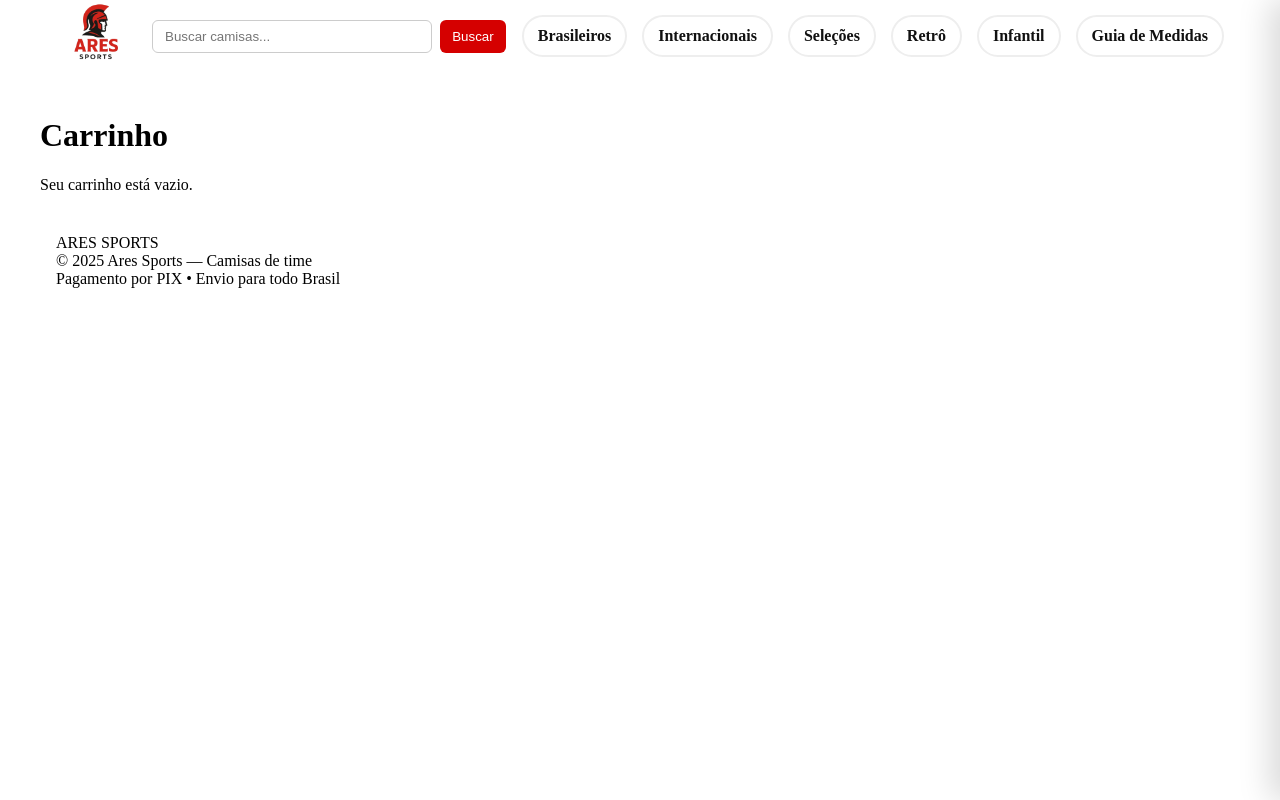
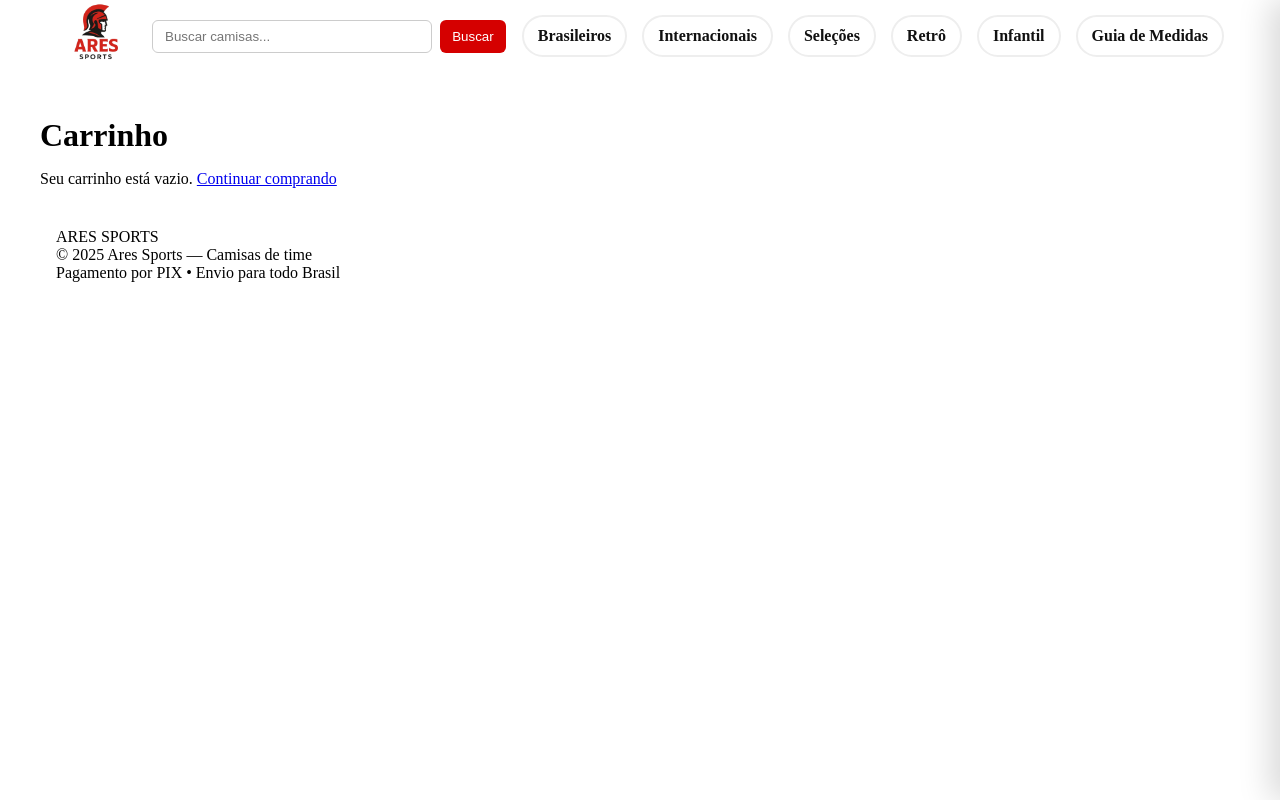
Before and after one commit to jpdecarvalho97/ares-sports, a Next.js app: page /carrinho in a window 1280 px wide. Built offline with nearby package versions, Linux system fonts and the light colour scheme.

Commit message:
carrinho

```diff
--- a/app/carrinho/page.js
+++ b/app/carrinho/page.js
@@ -1,73 +1,59 @@
 'use client'
 import Header from "@/components/Header";
 import Footer from "@/components/Footer";
-import { products } from "@/lib/data";
-import { CartProvider, useCart, hydrateCartFromQuery } from "@/lib/cart";
-import { useEffect } from "react";
-import { useSearchParams } from "next/navigation";
+import { useCart } from "@/lib/cart";
+import Link from "next/link";
 
-function CartInner(){
+export const metadata = { title: "Carrinho | Ares Sports" };
+
+export default function CarrinhoPage() {
   const cart = useCart();
-  const items = cart.items.map(line=>{
-    const p = products.find(x=>x.id===line.id);
-    return {...line, p};
-  });
+  const items = cart.items;
   const total = cart.total();
 
   return (
-    <main className="container" style={{padding:"24px 0"}}>
-      <h1>Carrinho</h1>
-      {items.length===0? <p>Seu carrinho está vazio.</p> : (
-        <div className="row row-2">
-          <div>
-            <table className="table">
-              <thead>
-                <tr>
-                  <th>Produto</th>
-                  <th>Tamanho</th>
-                  <th>Qtd</th>
-                  <th>Preço</th>
-                  <th></th>
-                </tr>
-              </thead>
-              <tbody>
-                {items.map(it=>(
-                  <tr key={`${it.id}|${it.size}`}>
-                    <td>{it.p?.name}</td>
-                    <td>{it.size}</td>
-                    <td className="flex">
-                      <button className="btn" onClick={()=>cart.dec(it.id, it.size)}>-</button>
-                      <span>{it.qty}</span>
-                      <button className="btn" onClick={()=>cart.inc(it.id, it.size)}>+</button>
-                    </td>
-                    <td>R$ {(it.p?.price*it.qty).toFixed(2)}</td>
-                    <td><button className="btn alt" onClick={()=>cart.remove(it.id, it.size)}>Remover</button></td>
-                  </tr>
-                ))}
-              </tbody>
-            </table>
-            <div className="space" style={{marginTop:16}}>
-              <strong>Total</strong>
-              <strong>R$ {total.toFixed(2)}</strong>
+    <>
+      <Header />
+      <main className="container" style={{ padding: "24px 0" }}>
+        <h1 style={{ marginBottom: 12 }}>Carrinho</h1>
+
+        {items.length === 0 && (
+          <p>Seu carrinho está vazio. <Link href="/" className="link">Continuar comprando</Link></p>
+        )}
+
+        {items.length > 0 && (
+          <>
+            <ul style={{ listStyle: "none", padding: 0, margin: 0, display: "grid", gap: 12 }}>
+              {items.map((it, idx) => (
+                <li key={idx} style={{ display: "flex", gap: 12, alignItems: "center", border: "1px solid #eee", borderRadius: 8, padding: 10 }}>
+                  <img src={it.image || "/img/placeholder.jpg"} alt={it.name} style={{ width: 72, height: 72, objectFit: "cover", borderRadius: 8 }} />
+                  <div style={{ flex: 1 }}>
+                    <div style={{ fontWeight: 700 }}>{it.name || it.id}</div>
+                    {it.size && <div className="small">Tamanho: {it.size}</div>}
+                    <div className="small">Preço: R$ {(Number(it.price)||0).toFixed(2)}</div>
+                  </div>
+                  <div style={{ display: "flex", alignItems: "center", gap: 8 }}>
+                    <button className="btn" onClick={() => cart.dec(it.id, it.size)}>-</button>
+                    <div style={{ minWidth: 24, textAlign: "center" }}>{it.qty}</div>
+                    <button className="btn" onClick={() => cart.inc(it.id, it.size)}>+</button>
+                  </div>
+                  <button className="btn" onClick={() => cart.remove(it.id, it.size)}>Remover</button>
+                </li>
+              ))}
+            </ul>
+
+            <div style={{ marginTop: 16, display: "flex", justifyContent: "space-between", alignItems: "center" }}>
+              <strong>Total: R$ {total.toFixed(2)}</strong>
+              <Link href="/checkout" className="btn btn-red">Finalizar compra</Link>
             </div>
-          </div>
-          <div>
-            <div className="promo">Pagamento 100% por <strong>PIX</strong>. Clique para finalizar.</div>
-            <a className="btn alt" href="/checkout">Finalizar com PIX</a>
-          </div>
-        </div>
-      )}
-    </main>
-  )
+
+            <div style={{ marginTop: 10 }}>
+              <button className="btn" onClick={cart.clear}>Limpar carrinho</button>
+            </div>
+          </>
+        )}
+      </main>
+      <Footer />
+    </>
+  );
 }
-
-
-export default function CartPage(){
-  return (
-    <CartProvider>
-      <Header />
-      <CartInner />
-      <Footer />
-    </CartProvider>
-  )
-}
--- a/components/CartBadge.jsx
+++ b/components/CartBadge.jsx
@@ -4,7 +4,7 @@ import { useCart } from "@/lib/cart";
 
 export default function CartBadge() {
   const cart = useCart();
-  const count = cart.items.reduce((sum, item) => sum + item.qty, 0);
+  const count = cart.items.reduce((s, it) => s + it.qty, 0);
 
   return (
     <Link href="/carrinho" className="btn">
--- a/lib/cart.js
+++ b/lib/cart.js
@@ -1,6 +1,6 @@
-'use client'
-import { createContext, useContext, useMemo, useState, useEffect } from "react";
-import { products } from "./data";
+// lib/cart.js
+"use client";
+import { createContext, useContext, useEffect, useMemo, useState } from "react";
 
 const Ctx = createContext({
   items: [],
@@ -9,62 +9,74 @@ const Ctx = createContext({
   inc: () => {},
   dec: () => {},
   clear: () => {},
-  total: () => 0
+  total: () => 0,
 });
 
+const KEY = "ares_cart_v1";
 
-// chave única por produto + tamanho (ex.: "corinthians-home-2526|M")
-function lineKey(id, size){ return `${id}|${size||''}` }
-
-export function CartProvider({ children }){
-  // cada item: { id, size, qty }
+export function CartProvider({ children }) {
   const [items, setItems] = useState([]);
 
   // carrega do localStorage
-  useEffect(()=>{
-    try{
-      const raw = localStorage.getItem("cart");
-      if(raw) setItems(JSON.parse(raw));
-    }catch(_){}
-  },[]);
+  useEffect(() => {
+    try {
+      const raw = typeof window !== "undefined" ? localStorage.getItem(KEY) : null;
+      if (raw) setItems(JSON.parse(raw));
+    } catch {}
+  }, []);
 
   // salva no localStorage
-  useEffect(()=>{
-    try{
-      localStorage.setItem("cart", JSON.stringify(items));
-    }catch(_){}
-  },[items]);
+  useEffect(() => {
+    try {
+      if (typeof window !== "undefined") {
+        localStorage.setItem(KEY, JSON.stringify(items));
+      }
+    } catch {}
+  }, [items]);
 
-  const api = useMemo(()=>({
-    items,
-    add:(id, size)=>{
-      if(!size){ alert("Escolha um tamanho antes de adicionar."); return; }
-      const k = lineKey(id,size);
-      const exists = items.find(x=> lineKey(x.id,x.size)===k);
-      if(exists){
-        setItems(items.map(x=> lineKey(x.id,x.size)===k ? {...x, qty:x.qty+1} : x));
-      }else{
-        setItems([...items, {id, size, qty:1}]);
+  function add(id, size = "", name = "", price = 0, image = "") {
+    setItems((prev) => {
+      const i = prev.findIndex((it) => it.id === id && it.size === size);
+      if (i >= 0) {
+        const cp = [...prev];
+        cp[i] = { ...cp[i], qty: cp[i].qty + 1 };
+        return cp;
       }
-    },
-    remove:(id, size)=> setItems(items.filter(x=> !(x.id===id && x.size===size))),
-    inc:(id, size)=> setItems(items.map(x=> (x.id===id && x.size===size)? {...x, qty:x.qty+1}:x)),
-    dec:(id, size)=> setItems(items.map(x=> (x.id===id && x.size===size)? {...x, qty:Math.max(1,x.qty-1)}:x)),
-    clear:()=> setItems([]),
-    total: ()=> items.reduce((sum, it)=>{
-      const p = products.find(x=>x.id===it.id);
-      return sum + (p?.price||0)*it.qty;
-    },0)
-  }),[items]);
+      return [...prev, { id, size, name, price: Number(price) || 0, image, qty: 1 }];
+    });
+  }
 
-  return <Ctx.Provider value={api}>{children}</Ctx.Provider>
+  function remove(id, size = "") {
+    setItems((prev) => prev.filter((it) => !(it.id === id && it.size === size)));
+  }
+
+  function inc(id, size = "") {
+    setItems((prev) =>
+      prev.map((it) => (it.id === id && it.size === size ? { ...it, qty: it.qty + 1 } : it))
+    );
+  }
+
+  function dec(id, size = "") {
+    setItems((prev) =>
+      prev
+        .map((it) => (it.id === id && it.size === size ? { ...it, qty: it.qty - 1 } : it))
+        .filter((it) => it.qty > 0)
+    );
+  }
+
+  function clear() {
+    setItems([]);
+  }
+
+  function total() {
+    return items.reduce((s, it) => s + (Number(it.price) || 0) * it.qty, 0);
+  }
+
+  const value = useMemo(() => ({ items, add, remove, inc, dec, clear, total }), [items]);
+
+  return <Ctx.Provider value={value}>{children}</Ctx.Provider>;
 }
 
-export function useCart(){
+export function useCart() {
   return useContext(Ctx);
 }
-
-// compat antigo desativado (agora é obrigatório tamanho)
-export function hydrateCartFromQuery(){
-  return null;
-}
```
Also changed, not shown: app/layout.js (+2 -6 lines).
